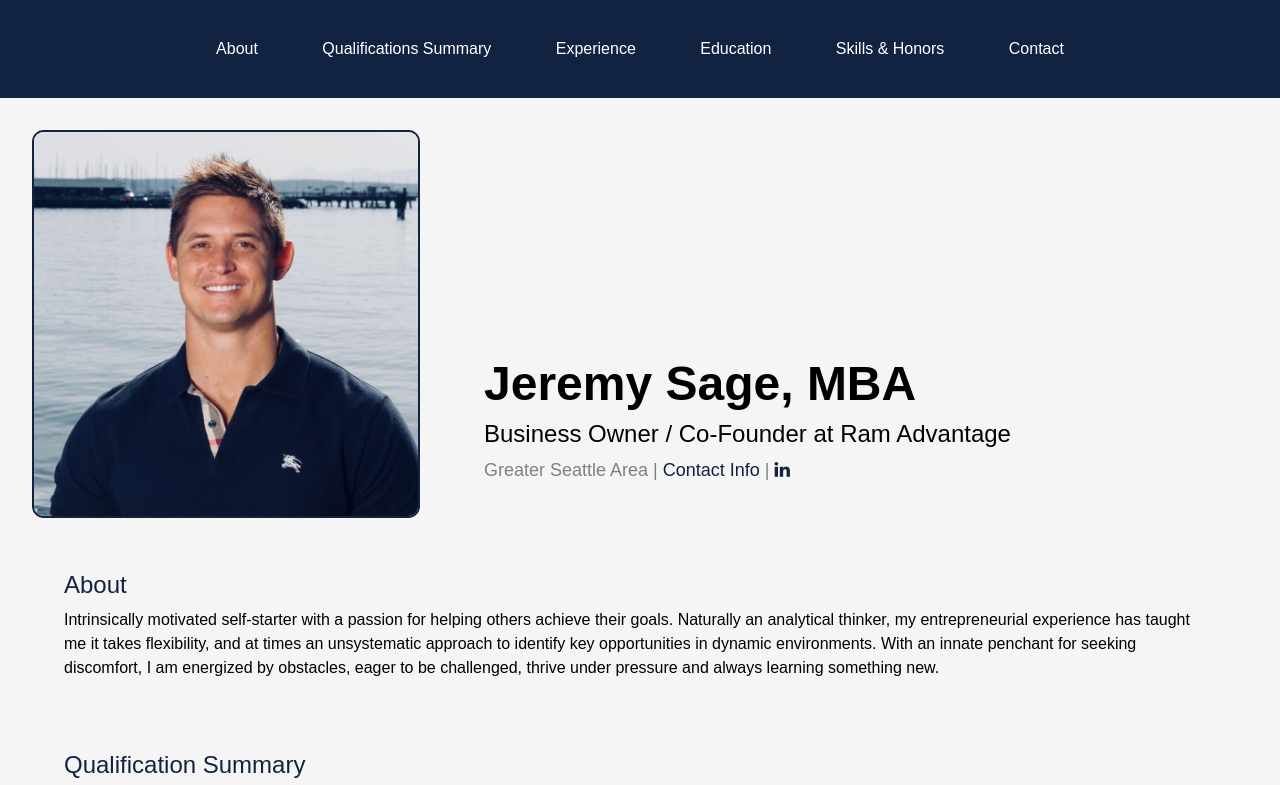
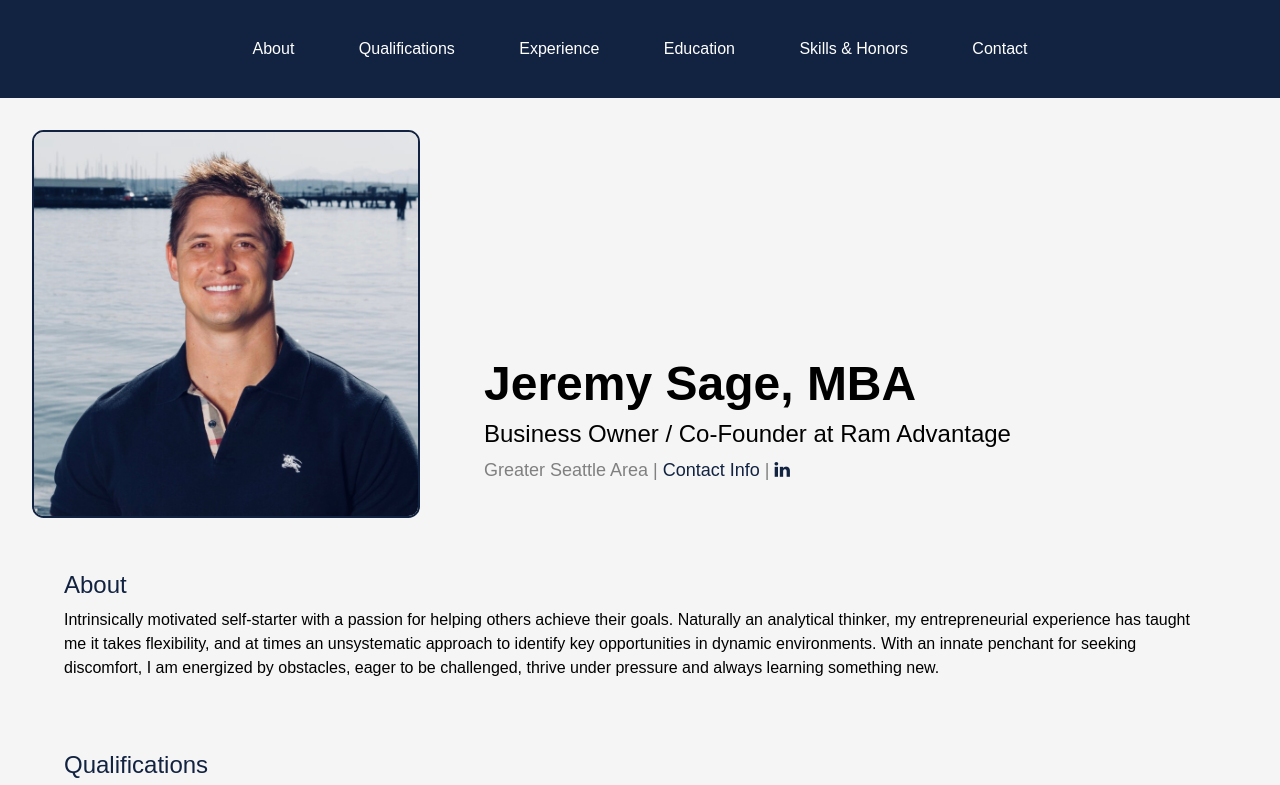
Before and after one commit to jsage5/resume, a plain HTML site: page index.html in a window 1280 px wide. Shown: the top 785 px of the page. Drawn offline with Linux system fonts and the light colour scheme.

Commit message:
Second Commit

```diff
--- a/index.html
+++ b/index.html
@@ -19,7 +19,7 @@
   <header>
     <nav>
       <a href="#about">About</a>
-      <a href="#qualifications">Qualifications Summary</a>
+      <a href="#qualifications">Qualifications</a>
       <a href="#experience">Experience</a>
       <a href="#education">Education</a>
       <a href="#skillshonors">Skills & Honors</a>
@@ -58,7 +58,7 @@
     <!-- qualifications section -->
 
     <div id="qualifications">
-      <h2>Qualification Summary</h2>
+      <h2>Qualifications</h2>
       <ul>
         <li>Motivated self-starter seeking fast paced challenging career with opportunity for growth</li>
         <li>Business owner and co-founder with 5 years of entrepreneurial experience</li>
```
